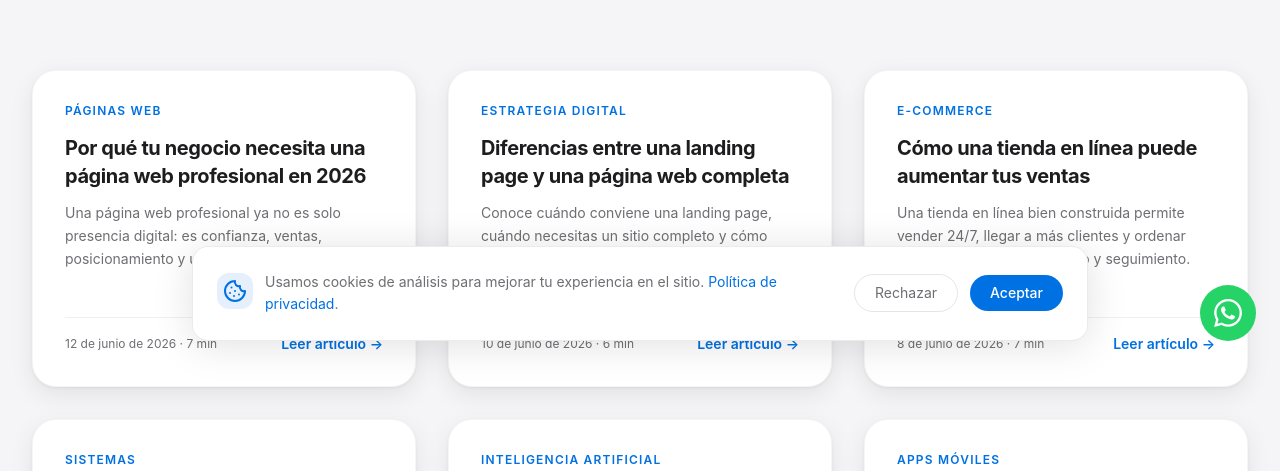
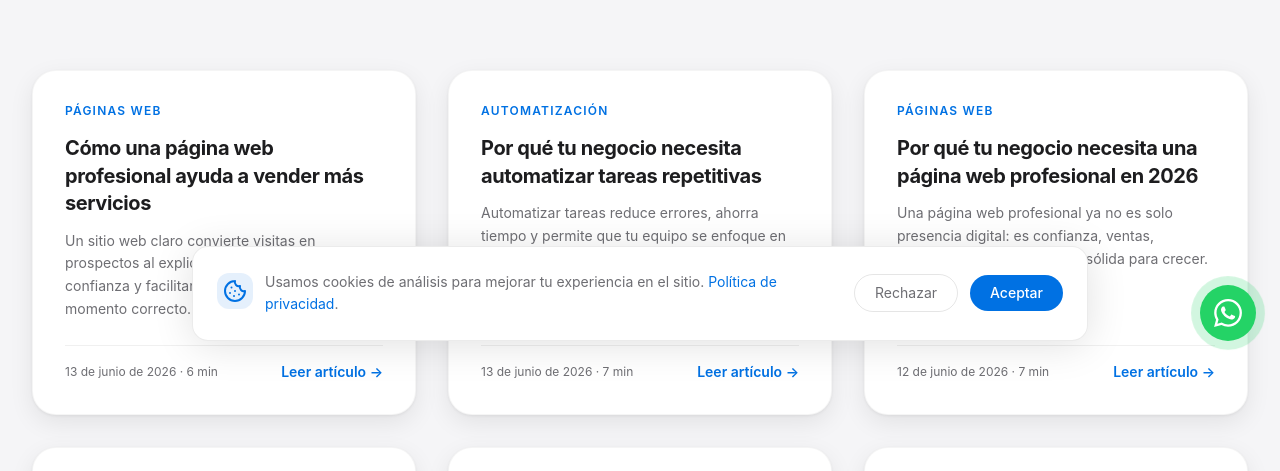
Before and after one commit to CelizD/Vorantheus, a Next.js app: page /blog in a window 1280 px wide. Shown: the part 435-906 px from the top of the page. Built offline with nearby package versions, Linux system fonts and the light colour scheme; no server answers.

Commit message:
Add blog posts about web sales and automation

```diff
--- a/src/data/blog.ts
+++ b/src/data/blog.ts
@@ -37,6 +37,134 @@ const defaultCta = {
 }
 
 export const blogPosts: BlogPost[] = [
+  {
+    slug: 'pagina-web-profesional-ayuda-vender-mas-servicios',
+    title: 'Cómo una página web profesional ayuda a vender más servicios',
+    description:
+      'Un sitio web claro convierte visitas en prospectos al explicar tu oferta, generar confianza y facilitar que te contacten en el momento correcto.',
+    date: '2026-06-13',
+    readTime: '6 min',
+    category: 'Páginas web',
+    content: {
+      intro: [
+        'Vender servicios no depende solo de tener buenos precios o experiencia. También depende de que las personas entiendan rápidamente qué haces, por qué pueden confiar en ti y cuál es el siguiente paso para contratarte.',
+        'Una página web profesional ayuda justo en ese punto: ordena tu mensaje, responde dudas frecuentes y convierte el interés inicial en una oportunidad comercial real.',
+      ],
+      sections: [
+        {
+          heading: 'Convierte interés en confianza',
+          paragraphs: [
+            'Cuando alguien necesita un servicio, normalmente compara varias opciones antes de escribir por WhatsApp o pedir una cotización. Si tu sitio se ve profesional, carga rápido y explica tu propuesta con claridad, la percepción de tu empresa mejora desde el primer contacto.',
+            'La confianza no se construye únicamente con diseño. También nace de mostrar información completa: servicios, proceso de trabajo, casos, preguntas frecuentes, datos de contacto y señales de que hay una empresa seria detrás.',
+          ],
+        },
+        {
+          heading: 'Presenta tus servicios con claridad',
+          bullets: [
+            {
+              title: 'Oferta fácil de entender',
+              text: 'Cada servicio debe explicar qué incluye, para quién es útil y qué problema resuelve.',
+            },
+            {
+              title: 'Pruebas de confianza',
+              text: 'Portafolio, experiencia, certificaciones o casos de uso ayudan a que el visitante sienta menos riesgo al contactarte.',
+            },
+            {
+              title: 'CTAs visibles',
+              text: 'Botones de cotización, WhatsApp y formularios deben estar ubicados donde el usuario naturalmente toma decisiones.',
+            },
+            {
+              title: 'SEO comercial',
+              text: 'Una estructura bien pensada permite aparecer cuando alguien busca soluciones relacionadas con tus servicios.',
+            },
+          ],
+        },
+        {
+          heading: 'Reduce fricción antes de cotizar',
+          paragraphs: [
+            'Muchos prospectos no escriben porque no saben si la empresa atiende su necesidad, cuánto puede costar o cómo funciona el proceso. Una página bien organizada reduce esa incertidumbre antes de la conversación comercial.',
+            'Esto no significa saturar el sitio de información. Significa presentar lo importante en el orden correcto: problema, solución, beneficios, ejemplos y acción siguiente.',
+          ],
+        },
+        {
+          heading: 'Vende incluso fuera de horario',
+          paragraphs: [
+            'Un sitio web trabaja aunque tu equipo no esté conectado. Puede recibir formularios, enviar prospectos a WhatsApp, mostrar servicios y explicar tu propuesta durante la noche, fines de semana o días ocupados.',
+            'Para negocios de servicios, esto representa una ventaja importante: no todos los clientes deciden en horario de oficina, pero sí esperan encontrar información clara cuando están listos para investigar.',
+          ],
+        },
+      ],
+      ctaTitle: '¿Quieres que tu sitio venda mejor tus servicios?',
+      ctaText:
+        'En Vorantheus diseñamos páginas web profesionales orientadas a confianza, claridad comercial y generación de prospectos.',
+      ctaLabel: 'Cotizar página web →',
+      ctaHref: '/cotizar?tipo_proyecto=web&origen=blog-servicios',
+    },
+  },
+  {
+    slug: 'automatizar-tareas-repetitivas-negocio',
+    title: 'Por qué tu negocio necesita automatizar tareas repetitivas',
+    description:
+      'Automatizar tareas reduce errores, ahorra tiempo y permite que tu equipo se enfoque en ventas, servicio y crecimiento.',
+    date: '2026-06-13',
+    readTime: '7 min',
+    category: 'Automatización',
+    content: {
+      intro: [
+        'En muchos negocios, una parte importante del tiempo se va en tareas repetitivas: copiar datos, responder las mismas preguntas, dar seguimiento manual, preparar reportes o actualizar archivos.',
+        'La automatización permite que esas actividades funcionen con menos intervención humana, menos errores y mayor velocidad, sin perder control sobre la operación.',
+      ],
+      sections: [
+        {
+          heading: 'El costo oculto de hacer todo manual',
+          paragraphs: [
+            'Las tareas manuales parecen inofensivas cuando el negocio es pequeño, pero se vuelven un problema cuando aumentan los clientes, pedidos, citas o solicitudes. Lo que antes tomaba minutos empieza a consumir horas cada semana.',
+            'Además del tiempo, existe otro costo: errores de captura, seguimientos olvidados, reportes desactualizados y clientes que esperan más de lo necesario para recibir respuesta.',
+          ],
+        },
+        {
+          heading: 'Qué tareas conviene automatizar primero',
+          bullets: [
+            {
+              title: 'Seguimiento a prospectos',
+              text: 'Registrar solicitudes, enviar confirmaciones y recordar pendientes ayuda a no perder oportunidades.',
+            },
+            {
+              title: 'Reportes y captura de datos',
+              text: 'Automatizar reportes reduce trabajo operativo y permite tomar decisiones con información más actualizada.',
+            },
+            {
+              title: 'Inventario, citas o pagos',
+              text: 'Procesos repetibles pueden conectarse con sistemas internos para evitar dobles capturas.',
+            },
+            {
+              title: 'Atención inicial con IA',
+              text: 'La inteligencia artificial puede responder preguntas frecuentes, clasificar solicitudes o preparar información para el equipo.',
+            },
+          ],
+        },
+        {
+          heading: 'La automatización no sustituye el criterio humano',
+          paragraphs: [
+            'Automatizar no significa dejar todo en manos de una máquina. Las mejores soluciones eliminan trabajo repetitivo para que las personas puedan enfocarse en decisiones, atención personalizada y crecimiento comercial.',
+            'Un buen sistema debe respetar la forma en que opera el negocio, permitir revisión cuando sea necesario y adaptarse conforme cambian los procesos.',
+          ],
+        },
+        {
+          heading: 'Cómo empezar sin complicar la operación',
+          paragraphs: [
+            'El primer paso no es automatizar todo. Lo correcto es identificar tareas frecuentes, medir cuánto tiempo consumen y elegir procesos donde el impacto sea claro.',
+            'A partir de ahí, se puede construir una automatización sencilla, conectarla con herramientas existentes y mejorarla gradualmente. Así el negocio gana eficiencia sin detener su operación diaria.',
+          ],
+        },
+      ],
+      ctaTitle: '¿Listo para ahorrar tiempo en tu operación?',
+      ctaText:
+        'En Vorantheus podemos ayudarte a detectar procesos repetitivos y construir automatizaciones prácticas con IA, integraciones o software a medida.',
+      ctaLabel: 'Cotizar automatización →',
+      ctaHref: '/cotizar?tipo_proyecto=automatizacion&origen=blog-automatizacion',
+    },
+  },
   {
     slug: 'por-que-negocio-necesita-pagina-web-profesional-2026',
     title: 'Por qué tu negocio necesita una página web profesional en 2026',
```
